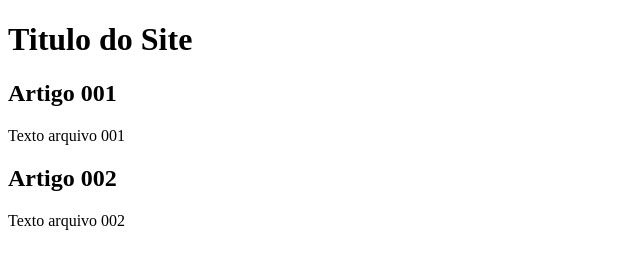
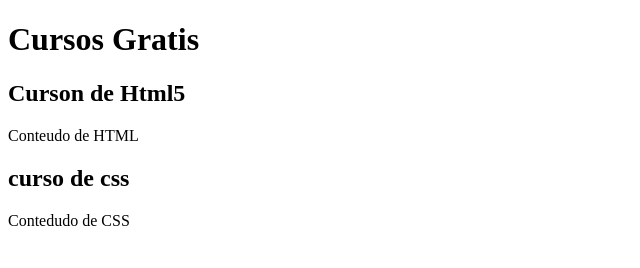
Before and after one commit to TestadorTesta/projeto-site-CeV-GiteGithub, a plain HTML site: page index.html in a window 1280 px wide. Shown: the whole page, without its empty margins (0-640 px from the left). Drawn offline with Linux system fonts and the light colour scheme.

Commit message:
Update index.html

```diff
--- a/index.html
+++ b/index.html
@@ -9,15 +9,15 @@
 <body>
     <main>
         <header>
-            <h1>Titulo do Site</h1>
+            <h1>Cursos Gratis</h1>
         </header>
         <article>
-            <h2>Artigo 001</h2>
-            <p>Texto arquivo 001</p>
+            <h2>Curson de Html5</h2>
+            <p>Conteudo de HTML</p>
         </article>
         <article>
-            <h2>Artigo 002</h2>
-            <p>Texto arquivo 002</p>
+            <h2>curso de css</h2>
+            <p>Contedudo de CSS</p>
         </article>
     </main>
 </body>
```
